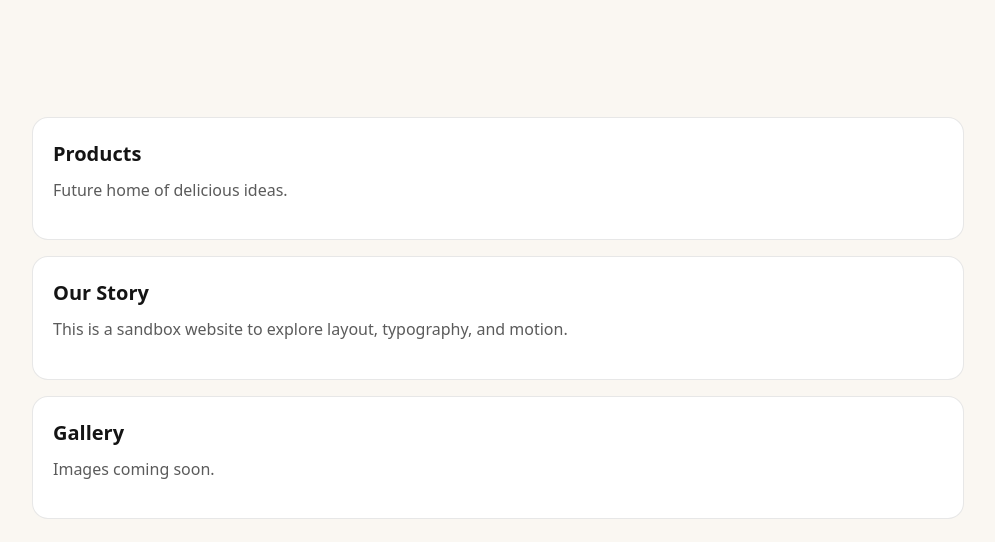
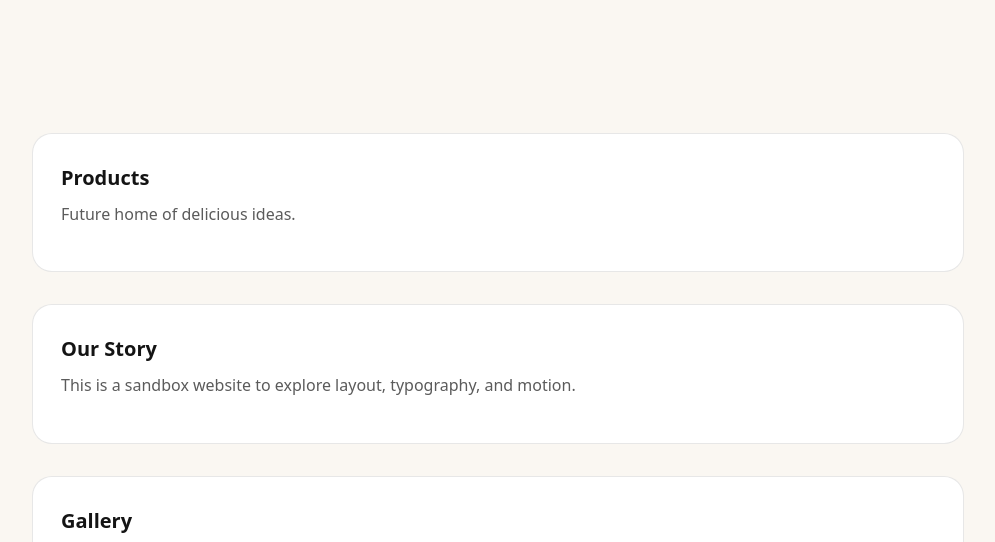
Before and after one commit to fredwwhacking-create/Test-Kitchen, a plain HTML site: page index.html in a window 1280 px wide. Shown: the part 238-780 px from the top of the page, without its empty margins (142-1137 px from the left). Drawn offline with Linux system fonts and the light colour scheme.

Commit message:
Update style.css

```diff
--- a/style.css
+++ b/style.css
@@ -43,9 +43,9 @@ p {
 section {
   background: var(--card);
   border: 1px solid var(--border);
-  border-radius: 16px;
-  padding: 20px;
-  margin: 16px 0;
+  border-radius: 20px;
+  padding: 28px;
+  margin: 32px 0;
 }
 
 h2 {
```
